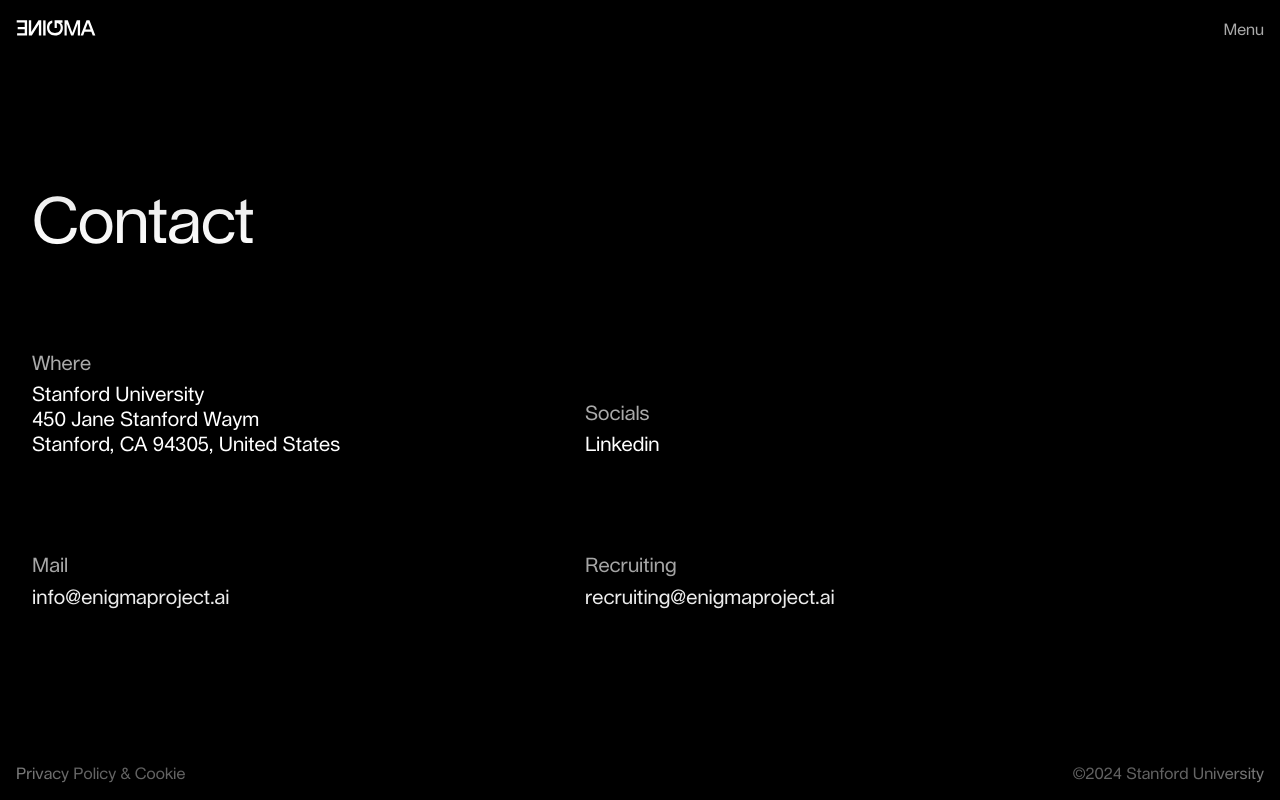
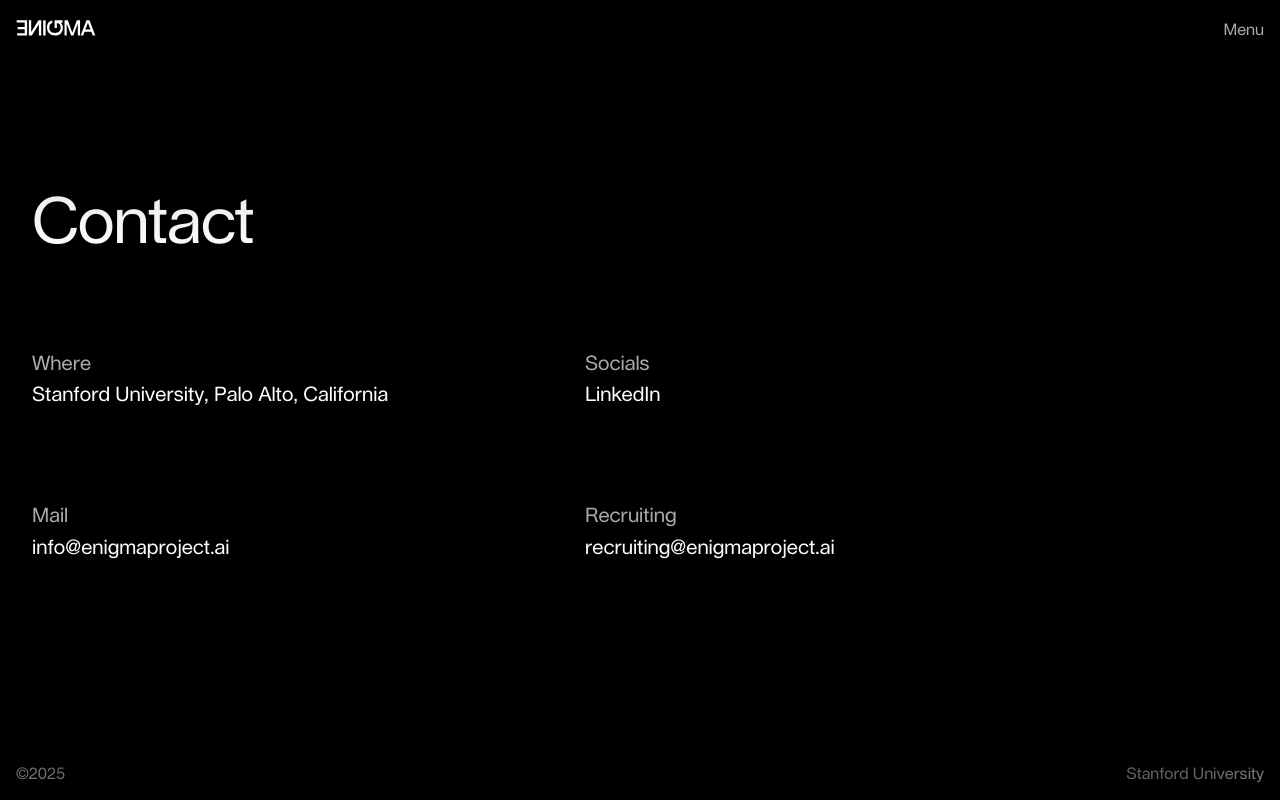
Before and after one commit to marcomaldarella/enigmaproject, a Next.js app: page /contact in a window 1280 px wide. Built offline with nearby package versions, Linux system fonts and the light colour scheme.

Commit message:
correction addresses

```diff
--- a/src/app/components/Footer/Footer.jsx
+++ b/src/app/components/Footer/Footer.jsx
@@ -7,10 +7,10 @@
     <>
       <div className="footer">
         <div className="footer-item">
-          <p>Privacy Policy & Cookie</p>
+          <p>&copy;2025</p>
         </div>
         <div className="footer-item">
-          <p>&copy;2024 Stanford University </p>
+          <p>Stanford University </p>
         </div>
       </div>
     </>
--- a/src/app/components/Menu/menuContent.js
+++ b/src/app/components/Menu/menuContent.js
@@ -5,14 +5,13 @@
 ];
 
 export const socials = [
-  { label: "Linkedin", url: "https://www.linkedin.com/company/enigma-project/" },
+  { label: "LinkedIn", url: "https://www.linkedin.com/company/enigma-project/" },
 ];
 
 export const address = [
   "The Enigma Project",
   "A quest to decrypt the neural code",
-  null,
-  "Stanford University",
+  "Stanford University, Palo Alto, California",
   "California, United States"
 ];
 
--- a/src/app/contact/page.jsx
+++ b/src/app/contact/page.jsx
@@ -43,72 +43,59 @@
             <div className="contact-header">
               <h1 ref={headerRef}>Contact</h1>
             </div>
+
             <div className="where" ref={(el) => (sectionsRef.current[0] = el)}>
               <div className="title">
                 <p>Where</p>
               </div>
               <div className="item">
-                <p>Stanford University</p>
-              </div>
-              <div className="item">
-                <p> 450 Jane Stanford Waym</p>
-              </div>
-              <div className="item">
-                <p>Stanford, CA 94305, United States</p>
+                <p>Stanford University, Palo Alto, California</p>
               </div>
             </div>
+
             <div className="vat" ref={(el) => (sectionsRef.current[1] = el)}>
               <div className="title">
                 <p>Mail</p>
               </div>
               <div className="item">
                 <p>
-                  <a href="#">info@enigmaproject.ai</a>
+                  <a href="mailto:info@enigmaproject.ai">info@enigmaproject.ai</a>
                 </p>
               </div>
             </div>
           </div>
 
           <div className="col">
-            <div
-              className="socials"
-              ref={(el) => (sectionsRef.current[2] = el)}
-            >
+            <div className="socials" ref={(el) => (sectionsRef.current[2] = el)}>
               <div className="title">
-                <p> Socials </p>
+                <p>Socials</p>
               </div>
               <div className="item">
                 <p>
-                  <a href="https://www.linkedin.com/company/enigma-project/"> Linkedin</a>
-                </p>
-              </div>
-              <div className="item">
-                <p>
-                </p>
-              </div>
-              <div className="item">
-                <p>
-                  <a href="#"> </a>
+                  <a href="https://www.linkedin.com/company/enigma-project/" target="_blank" rel="noopener noreferrer">
+                    LinkedIn
+                  </a>
                 </p>
               </div>
             </div>
+
             <div className="mail" ref={(el) => (sectionsRef.current[3] = el)}>
               <div className="title">
                 <p>Recruiting</p>
               </div>
               <div className="item">
                 <p>
-                  <a href="#">recruiting@enigmaproject.ai</a>
+                  <a href="mailto:recruiting@enigmaproject.ai">recruiting@enigmaproject.ai</a>
                 </p>
               </div>
             </div>
           </div>
-          <Footer></Footer>
 
+          {/* Footer senza copyright e privacy */}
+          <Footer hideLegalLinks />
         </div>
       </div>
     </ReactLenis>
-
   );
 };
 
```
